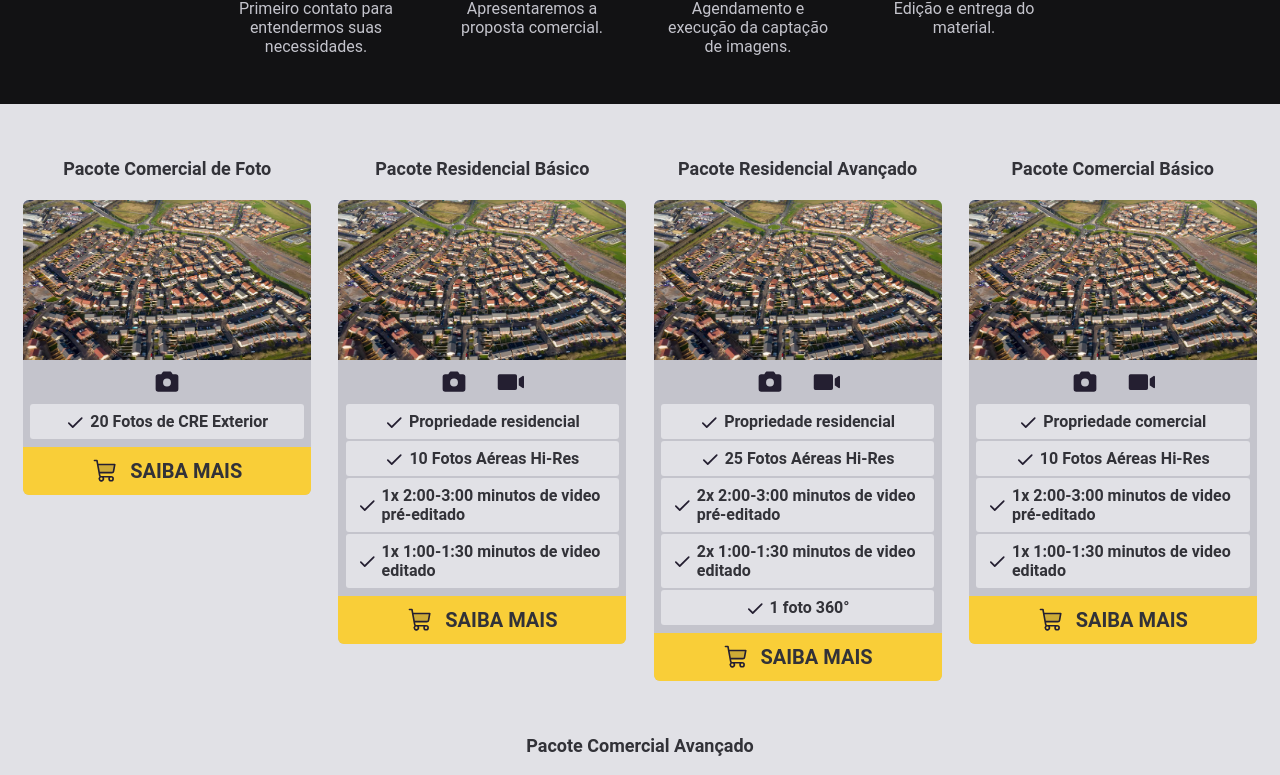
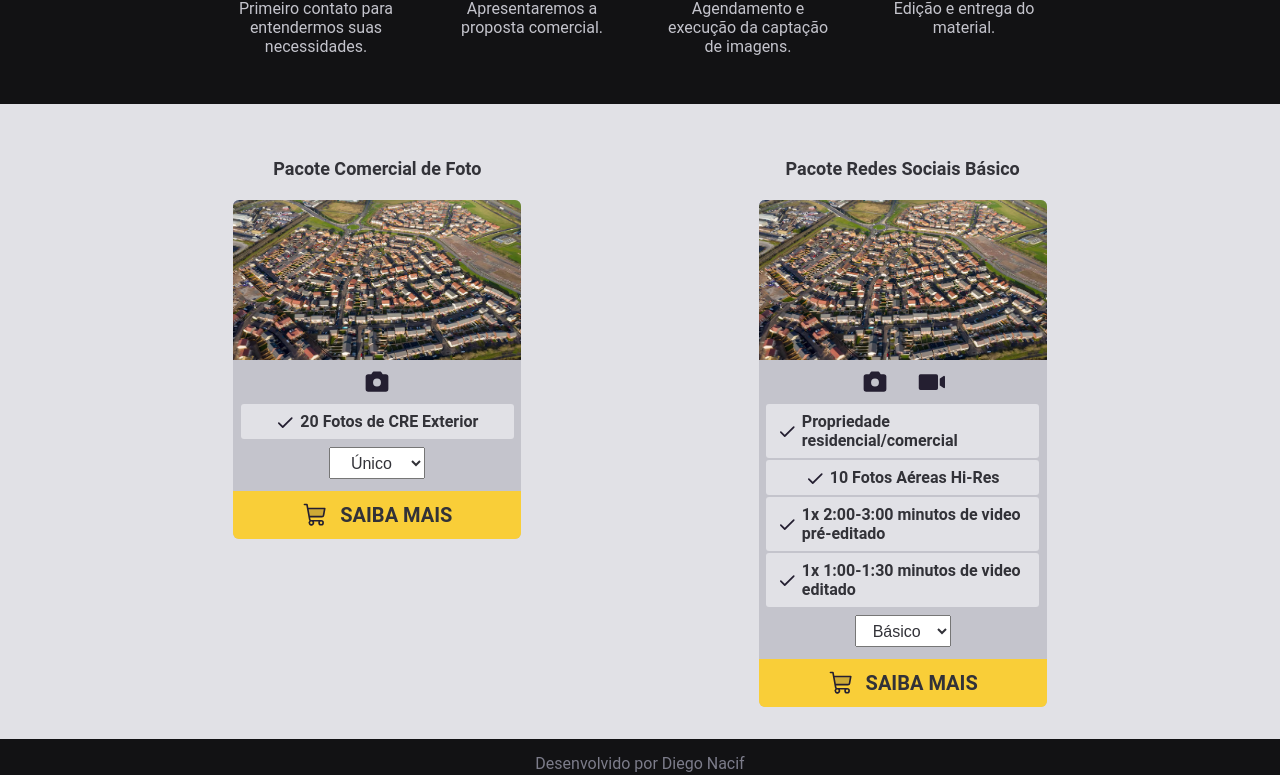
Before and after one commit to diegonacif/beetakes, a React (Vite) app: page / in a window 1280 px wide. Shown: the part 1835-2610 px from the top of the page. Built offline with nearby package versions, Linux system fonts and the light colour scheme.

Commit message:
feat: pack type selector

```diff
--- a/src/components/Packs/components/Pack/index.tsx
+++ b/src/components/Packs/components/Pack/index.tsx
@@ -1,11 +1,17 @@
-import { ImageWrapper, ItemsRow, OrderButton, PackCard, PackContainer, PackIcons, PackList } from "./styles";
+import { useEffect, useMemo, useState } from "react";
+import { ImageWrapper, ItemsRow, OrderButton, PackCard, PackContainer, PackIcons, PackList, PackSelect } from "./styles";
 import { Camera, Check, ShoppingCart, VideoCamera } from "@phosphor-icons/react";
 
-interface PackDataProps {
+interface VariantProps {
+  variantType: string;
   title: string;
   img: string;
   type: string;
   list: string[];
+}
+
+interface PackDataProps {
+  variants: VariantProps[];
 }
 
 interface PackProps {
@@ -13,20 +19,41 @@ interface PackProps {
 }
 
 export function Pack({ data }: PackProps) {
+
+  const initialPackData = useMemo(() => ({
+      variantType: '',
+      title: '',
+      img: '',
+      type: '',
+      list: [''],
+  }), [])
+
+
+  const [variantData, setVariantData] = useState(initialPackData);
+  const [variantOptions, setVariantOptions] = useState(['']);
+  const [currentVariant, setCurrentVariant] = useState(data.variants[0].variantType)
+
+  useEffect(() => {
+    const variant = data.variants.find((variant) => variant.variantType === currentVariant)
+    const options = data.variants.map((variant) => variant.variantType)
+    setVariantData(variant ?? initialPackData)
+    setVariantOptions(options)
+  }, [data.variants, currentVariant, initialPackData])
+
   return (
     <PackContainer>
       <div className="pack-title">
-        <span>{data.title}</span>
+        <span>{variantData.title}</span>
       </div>
       <PackCard>
         <ImageWrapper>
-          <img src={data.img} alt="" />
+          <img src={variantData.img} alt="" />
         </ImageWrapper>
         <PackIcons>
           {
-            data.type === "f" ? (
+            variantData.type === "f" ? (
               <Camera size={28} color="#241f31" weight="fill" />
-            ) : data.type === "fv" ? (
+            ) : variantData.type === "fv" ? (
               <>
                 <Camera size={28} color="#241f31" weight="fill" />
                 <VideoCamera size={28} color="#241f31" weight="fill" />
@@ -37,7 +64,7 @@ export function Pack({ data }: PackProps) {
 
         <PackList>
           {
-            data.list.map((listRow, index) => (
+            variantData.list.map((listRow, index) => (
               <ItemsRow key={index}>
                 <Check size={18} color="#241f31" weight="bold" />
                 <span>{listRow}</span>
@@ -46,10 +73,13 @@ export function Pack({ data }: PackProps) {
           }
         </PackList>
 
-        {/* <PackPrice>
-          <h1>{data.price}</h1>
-          <span>por pedido</span>
-        </PackPrice> */}
+        <PackSelect onChange={(e) => setCurrentVariant(e.target.value)}>
+          {
+            variantOptions.map((option, index) => (
+              <option key={index} value={option}>{option}</option>
+            ))
+          }
+        </PackSelect>
         <OrderButton>
           <ShoppingCart size={26} color="#241f31" weight="duotone" />
           <span>SAIBA MAIS</span>
--- a/src/components/Packs/components/Pack/styles.ts
+++ b/src/components/Packs/components/Pack/styles.ts
@@ -22,6 +22,8 @@ export const PackContainer = styled.div`
 `;
 
 export const PackCard = styled.div`
+  display: flex;
+  flex-direction: column;
   background-color: ${(props)=> props.theme['gray-300']};
   border-radius: 6px;
   overflow: hidden;
@@ -61,20 +63,14 @@ export const ItemsRow = styled.div`
   }
 `;
 
-export const PackPrice = styled.div`
-  display: flex;
-  align-items: center;
-  justify-content: center;
-  gap: 0.25rem;
-  height: 4rem;
-
-  h1 {
-    font-size: 1.675rem;
-  }
-
-  span {
-
-  }
+export const PackSelect = styled.select`
+  text-align: center;
+  width: 6rem;
+  height: 2rem;
+  margin: 0 auto;
+  font-size: 1rem;
+  color: ${(props)=> props.theme['gray-600']};
+  cursor: pointer;
 `;
 
 export const ImageWrapper = styled.div`
@@ -95,7 +91,7 @@ export const OrderButton = styled.button`
   gap: 0.75rem;
   width: 100%;
   height: 3rem;
-  /* background-color: #f2742c; */
+  margin-top: 0.75rem;
   background-color: ${(props) => props.theme['yellow-500']};
 
   color: ${(props) => props.theme['gray-600']};
--- a/src/components/Packs/index.tsx
+++ b/src/components/Packs/index.tsx
@@ -3,8 +3,6 @@ import { PacksContainer } from "./styles";
 import { packsData } from "../../constants/packsData";
 
 export function Packs() {
-  console.log(packsData);
-
   return (
     <PacksContainer>
       {
--- a/src/constants/packsData.ts
+++ b/src/constants/packsData.ts
@@ -2,62 +2,45 @@ import img from "../assets/residencial.png";
 
 export const packsData = [
   {
+    variants: [
+      {
+        variantType: 'Único',
         title: 'Pacote Comercial de Foto',
         img: img,
         type: 'f',
         list: [
           '20 Fotos de CRE Exterior',
         ],
-    // price: 'R$120,00'
+      }
+    ]
   },
   {
-    title: 'Pacote Residencial Básico',
+    variants: [
+      {
+        variantType: 'Básico',
+        title: 'Pacote Redes Sociais Básico',
         img: img,
         type: 'fv',
         list: [
-      'Propriedade residencial',
+          'Propriedade residencial/comercial',
           '10 Fotos Aéreas Hi-Res',
           '1x 2:00-3:00 minutos de video pré-editado',
           '1x 1:00-1:30 minutos de video editado',
         ],
-    // price: 'R$350,00'
       },
       {
-    title: 'Pacote Residencial Avançado',
+        variantType: 'Avançado',
+        title: 'Pacote Redes Sociais Avançado',
         img: img,
         type: 'fv',
         list: [
-      'Propriedade residencial',
+          'Propriedade residencial/comercial',
           '25 Fotos Aéreas Hi-Res',
           '2x 2:00-3:00 minutos de video pré-editado',
           '2x 1:00-1:30 minutos de video editado',
           '1 foto 360°',
         ],
-    // price: 'R$600,00'
-  },
-  {
-    title: 'Pacote Comercial Básico',
-    img: img,
-    type: 'fv',
-    list: [
-      'Propriedade comercial',
-      '10 Fotos Aéreas Hi-Res',
-      '1x 2:00-3:00 minutos de video pré-editado',
-      '1x 1:00-1:30 minutos de video editado',
-    ],
-    // price: 'R$350,00'
-  },
-  {
-    title: 'Pacote Comercial Avançado',
-    img: img,
-    type: 'fv',
-    list: [
-      'Propriedade comercial',
-      '25 Fotos Aéreas Hi-Res',
-      '2x 2:00-3:00 minutos de video pré-editado',
-      '2x 1:00-1:30 minutos de video editado',
-      '1 foto 360°',
-    ],
-    // price: 'R$600,00'
+      }
+    ]
   },
 ]
```
Lines whose indentation alone changed are shown as unchanged.
